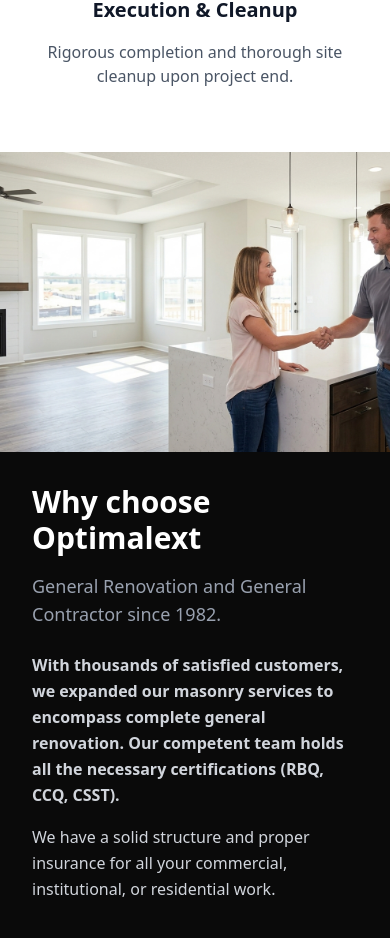
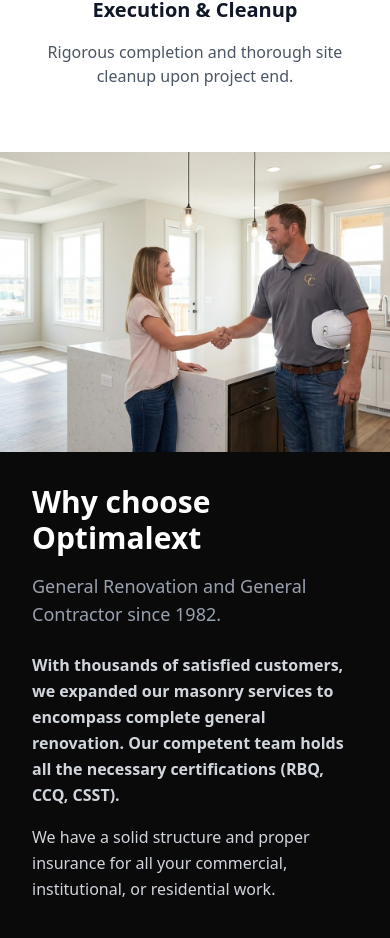
Before and after one commit to ys-sites/Optimalext, a React (Vite) app: page / in a window 390 px wide. Shown: the part 4528-5466 px from the top of the page. Built offline with nearby package versions, Linux system fonts and the light colour scheme.

Commit message:
Restore native layout alignment for about image on mobile devices

```diff
--- a/src/pages/Home.tsx
+++ b/src/pages/Home.tsx
@@ -354,7 +354,7 @@
           <img
             src="/about.jpeg"
             alt="About Optimalext"
-            className="optimalext-about-image absolute inset-0 w-full h-full object-cover object-left md:object-[calc(0%-20%)_center] lg:object-center"
+            className="optimalext-about-image absolute inset-0 w-full h-full object-cover object-[68%_center] md:object-[calc(0%-20%)_center] lg:object-center"
           />
         </div>
         <div className="lg:w-1/2 p-8 md:p-12 lg:p-24 flex flex-col justify-center">
```
